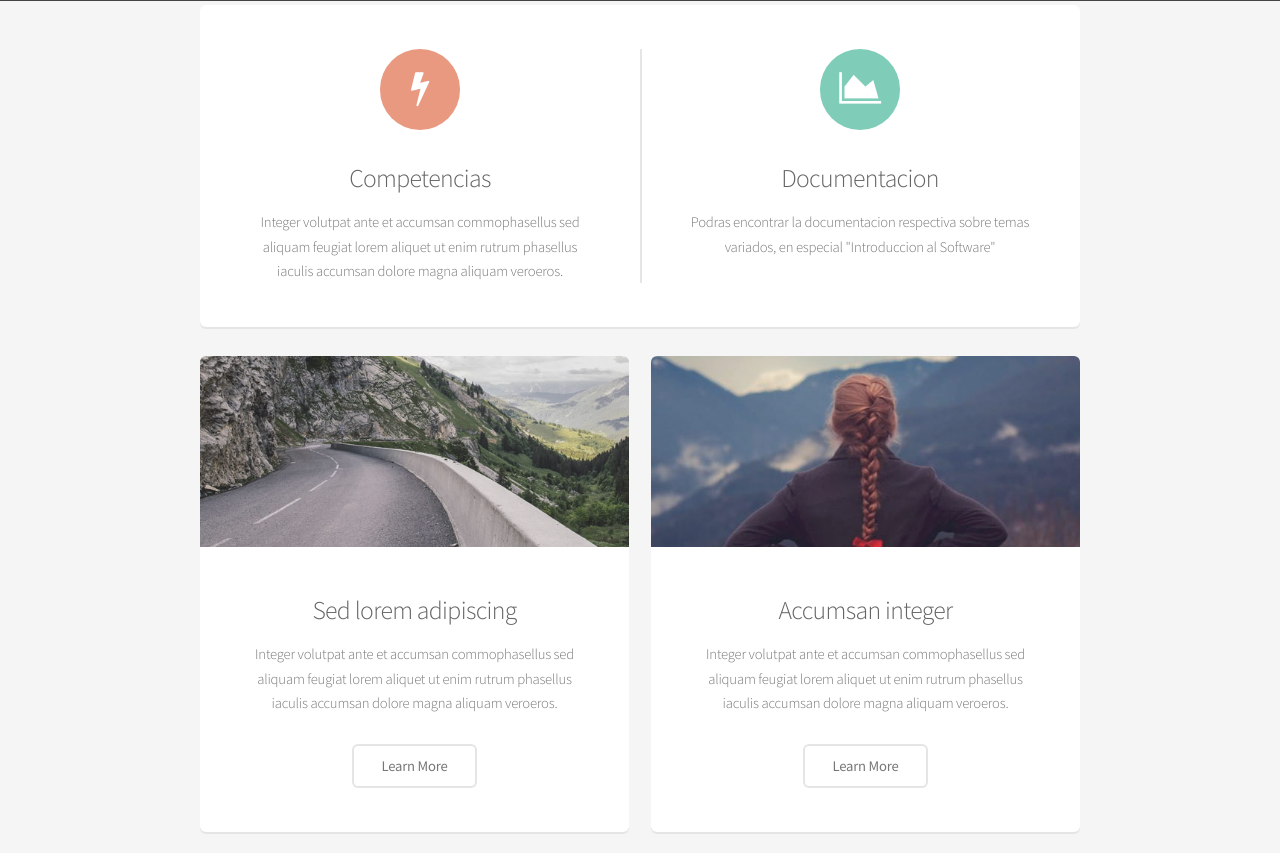
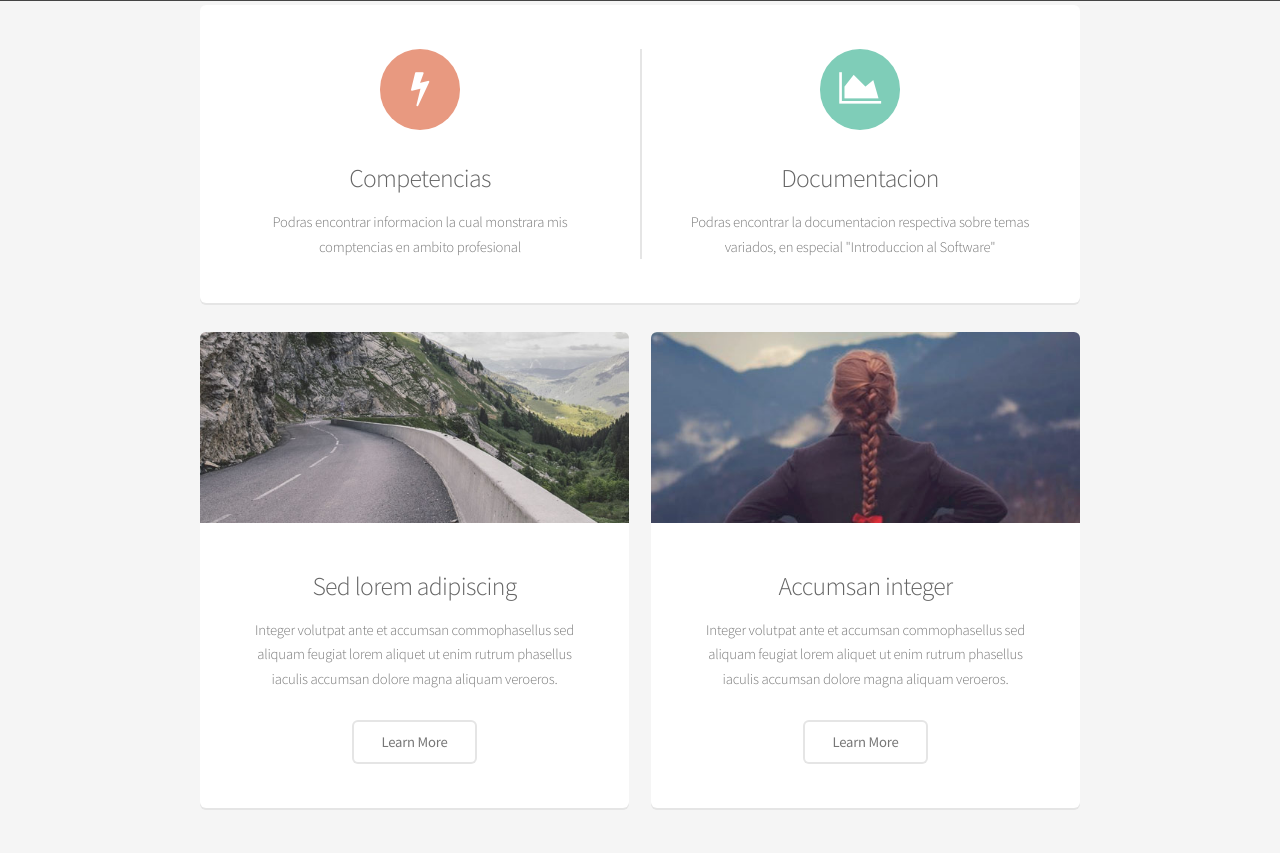
Before and after one commit to Isaias593/IndexBlog, a Jekyll site: the page built from index.html, in a window 1280 px wide and 900 px high, scrolled down 1004 px, cut to the strip 47-900 px from the top of the window. Built offline with Jekyll 4.4.1, drawn with Linux system fonts in a browser that asks for light colours; the list of posts is cut into pages by our own code.

Commit message:
Update index.html

```diff
--- a/index.html
+++ b/index.html
@@ -17,7 +17,7 @@ layout: default
 		<section>
 			<span class="icon major fa-bolt accent2"></span>
 			<h3>Competencias</h3>
-			<p>Integer volutpat ante et accumsan commophasellus sed aliquam feugiat lorem aliquet ut enim rutrum phasellus iaculis accumsan dolore magna aliquam veroeros.</p>
+			<p>Podras encontrar informacion la cual monstrara mis comptencias en ambito profesional</p>
 		</section>
 		<section>
 			<span class="icon major fa-area-chart accent3"></span>
```
